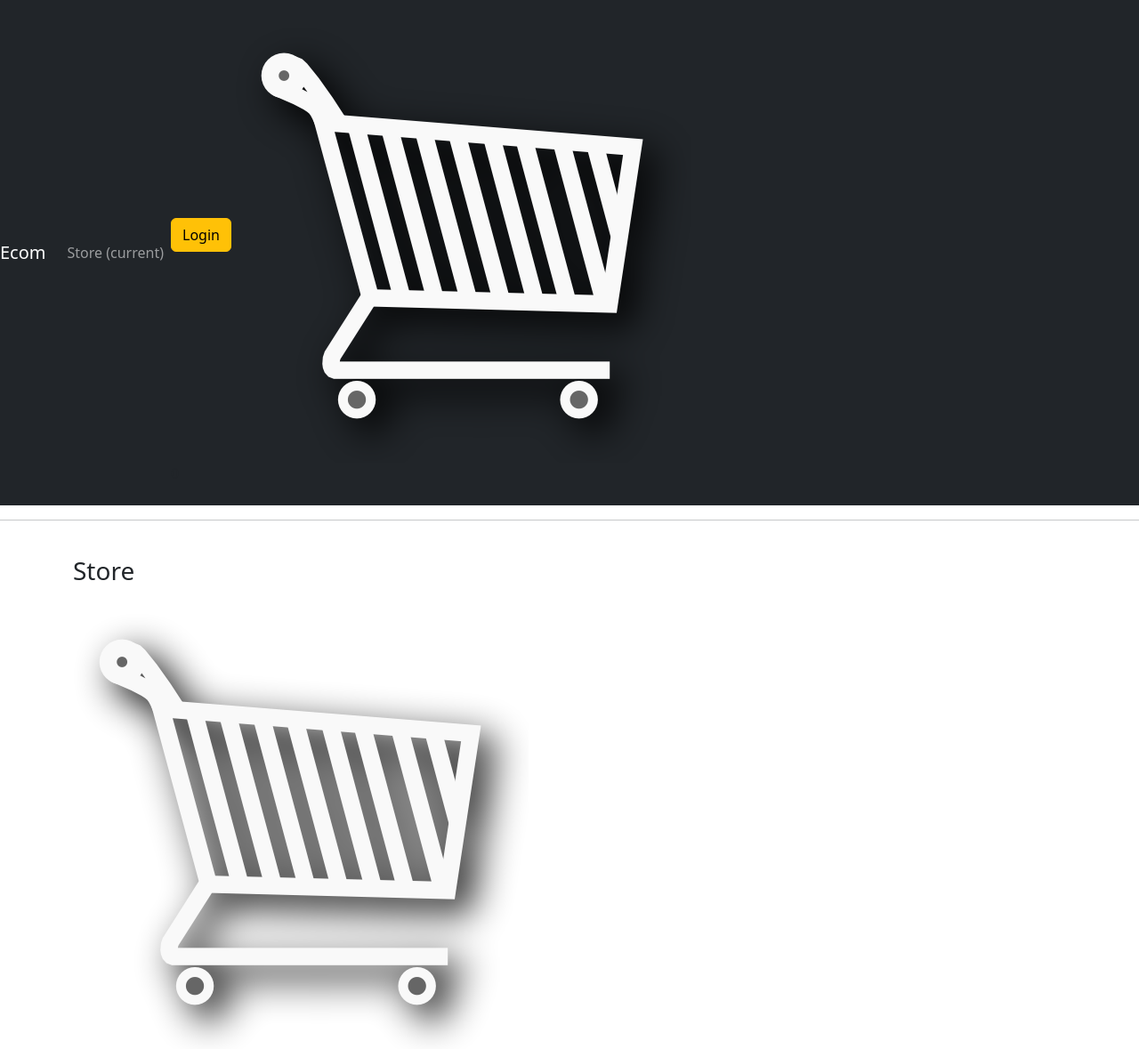
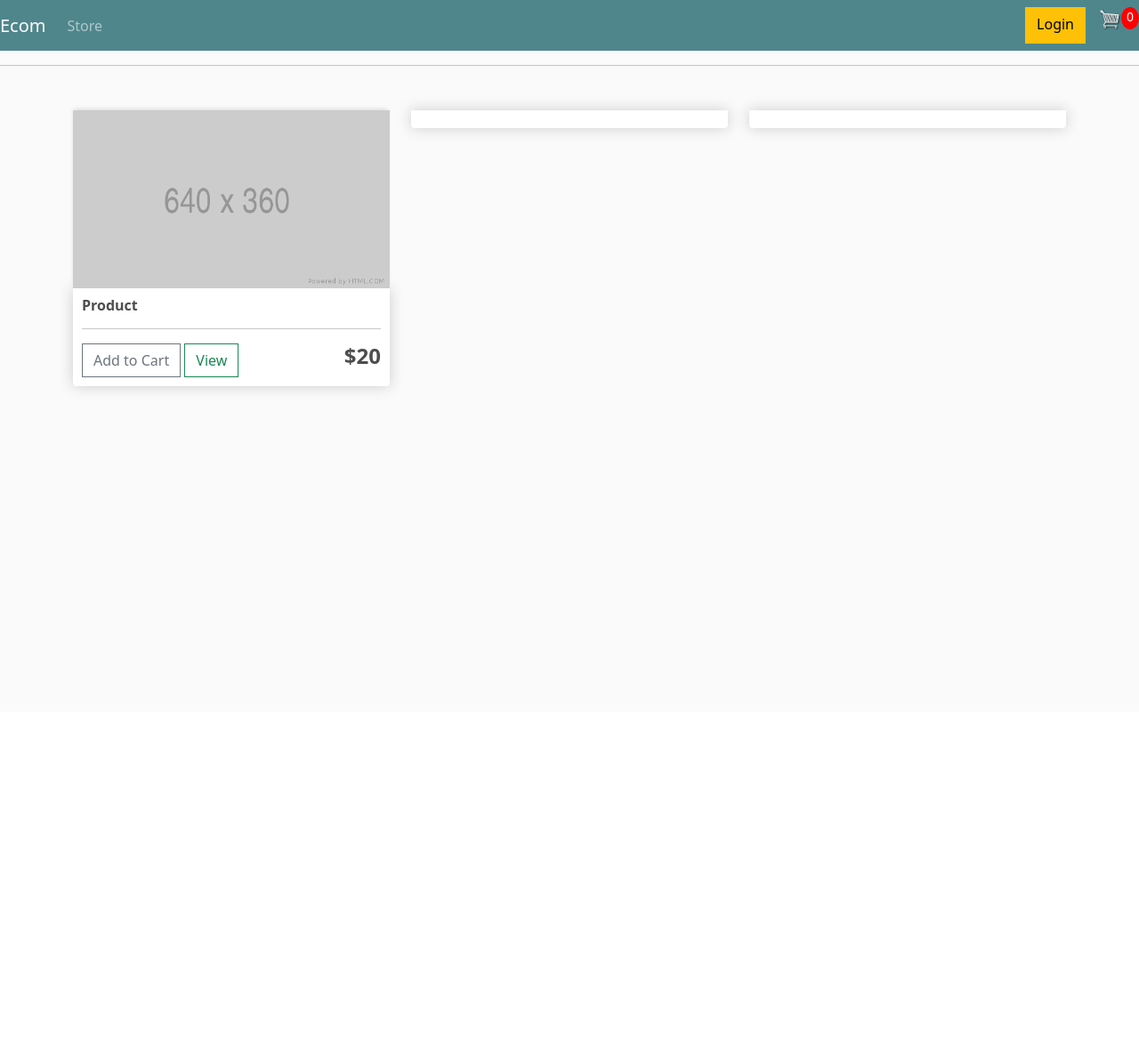
Before and after one commit to itzrossyo/DjangoEcommerceSite, a Django app: page / in a window 1280 px wide. Shown: the whole page at 89% size. After the commit the page ends 442 px from the top, so only its background shows below. Run offline with Django 5.2, Linux system fonts and the light colour scheme.

Commit message:
added first place holder for product images

```diff
--- a/ecommerce/static/css/main.css
+++ b/ecommerce/static/css/main.css
@@ -1,3 +1,103 @@
 body{
+	background-color: hsl(0, 0%, 98%);
+}
+
+h1,h2,h3,h4,h5,h6{
+	color:hsl(0, 0%, 30%);
+}
+
+.box-element{
+	box-shadow:hsl(0, 0%, 80%) 0 0 16px;
+	background-color: #fff;
+	border-radius: 4px;
+	padding: 10px;
+}
+
+.thumbnail{
+	width: 100%;
+	height: 200px;
+	-webkit-box-shadow: -1px -3px 5px -2px rgba(214,214,214,1);
+    -moz-box-shadow: -1px -3px 5px -2px rgba(214,214,214,1);
+    box-shadow: -1px -3px 5px -2px rgba(214,214,214,1);
+}
+
+.product{
+	border-radius: 0 0 4px 4px;
+}
+
+.bg-dark{
+	background-color: #4f868c!important;
+}
+
+#cart-icon{
+	width:25px;
+	display: inline-block;
+	margin-left: 15px;
+}
+
+#cart-total{
+	display: block;
+	text-align: center;
+	color:#fff;
+	background-color: red;
+	width: 20px;
+	height: 25px;
+	border-radius: 50%;
+	font-size: 14px;
+}
+
+.col-lg-4, .col-lg-6, .col-lg-8, .col-lg-12{
+	margin-top: 10px;
+}
+
+.btn{
+	border-radius: 0;
+}
+
+.row-image{
+	width: 100px;
+}
+
+.form-field{
+	width:250px;
+	display: inline-block;
+	padding: 5px;
+}
+
+.cart-row{
+	display: flex;
+    align-items: flex-stretch;
+    padding-bottom: 10px;
+    margin-bottom: 10px;
+    border-bottom: 1px solid #ececec;
 
 }
+
+.quantity{
+	display: inline-block;
+	font-weight: 700;
+	padding-right:10px;
+
+
+}
+
+.chg-quantity{
+	width: 12px;
+	cursor: pointer;
+	display: block;
+	margin-top: 5px;
+	transition:.1s;
+}
+
+.chg-quantity:hover{
+	opacity: .6;
+}
+
+
+.hidden{
+	display: none!important;
+}
+
+.cart-info{
+	display:flex;
+}
--- a/ecommerce/store/templates/store/Main.html
+++ b/ecommerce/store/templates/store/Main.html
@@ -12,29 +12,33 @@
 </head>
 <body>
 <nav class="navbar navbar-expand-lg navbar-dark bg-dark">
+
     <a class="navbar-brand" href="{% url 'store' %}">Ecom</a>
-  <button class="navbar-toggler" type="button" data-toggle="collapse" data-target="#navbarSupportedContent" aria-controls="navbarSupportedContent" aria-expanded="false" aria-label="Toggle navigation">
+    <button class="navbar-toggler" type="button" data-bs-toggle="collapse" data-bs-target="#navbarSupportedContent"
+            aria-controls="navbarSupportedContent" aria-expanded="false" aria-label="Toggle navigation">
         <span class="navbar-toggler-icon"></span>
     </button>
 
     <div class="collapse navbar-collapse" id="navbarSupportedContent">
-    <ul class="navbar-nav mr-auto">
-      <li class="nav-item active">
-        <a class="nav-link" href="{% url 'store' %}">Store <span class="sr-only">(current)</span></a>
+        <ul class="navbar-nav me-auto mb-2 mb-lg-0">
+            <li class="nav-item">
+                <a class="nav-link" href="{% url 'store' %}">Store <span class="sr-only"></span></a>
             </li>
+        </ul>
 
-    </ul>
-    <div class="form-inline my-2 my-lg-0">
-     	<a href="#"class="btn btn-warning">Login</a>
+        <div class="form-inline my-2 my-lg-0 cart-info">
+            <a href="#" class="btn btn-warning">Login</a>
 
             <a href="{% url 'cart' %}">
-    		<img  id="cart-icon" src="{% static 'images/cart.png' %}">
+                <img id="cart-icon" src="{% static 'images/cart.png' %}">
             </a>
             <p id="cart-total">0</p>
 
         </div>
     </div>
+
 </nav>
+
 <hr>
 
 <div class="container">
--- a/ecommerce/store/templates/store/Store.html
+++ b/ecommerce/store/templates/store/Store.html
@@ -1,12 +1,30 @@
 {% extends 'store/main.html' %}
 
 {% block content %}
-    {% load static %}
-    <link rel="stylesheet" type="text/css" href="{% static 'css/main.css' %}">
-    <h3>Store</h3>
-    <img src="{% static 'images/cart.png' %}">
-{% endblock content %}
+{% load static %}
+
+
+<div class="row">
+    <div class="col-lg-4">
+        <img class="thumbnail" src="{% static 'images/placeholder.png' %}">
+        <div class="box-element product">
+            <h6><strong>Product</strong></h6>
+            <hr>
+
+            <button class="btn btn-outline-secondary add-btn">Add to Cart</button>
+            <a class="btn btn-outline-success" href="#">View</a>
+            <h4 style="display: inline-block; float: right"><strong>$20</strong></h4>
+
+        </div>
+    </div>
+    <div class="col-lg-4">
+        <div class="box-element product"></div>
+    </div>
+    <div class="col-lg-4">
+        <div class="box-element product"></div>
+    </div>
+</div>
 
 
 
-<img src="{% static 'images/cart.png'%}">
+{% endblock content %}
```
Also changed, not shown: ecommerce/static/images/placeholder.png (added). Lines whose indentation alone changed are shown as unchanged.
